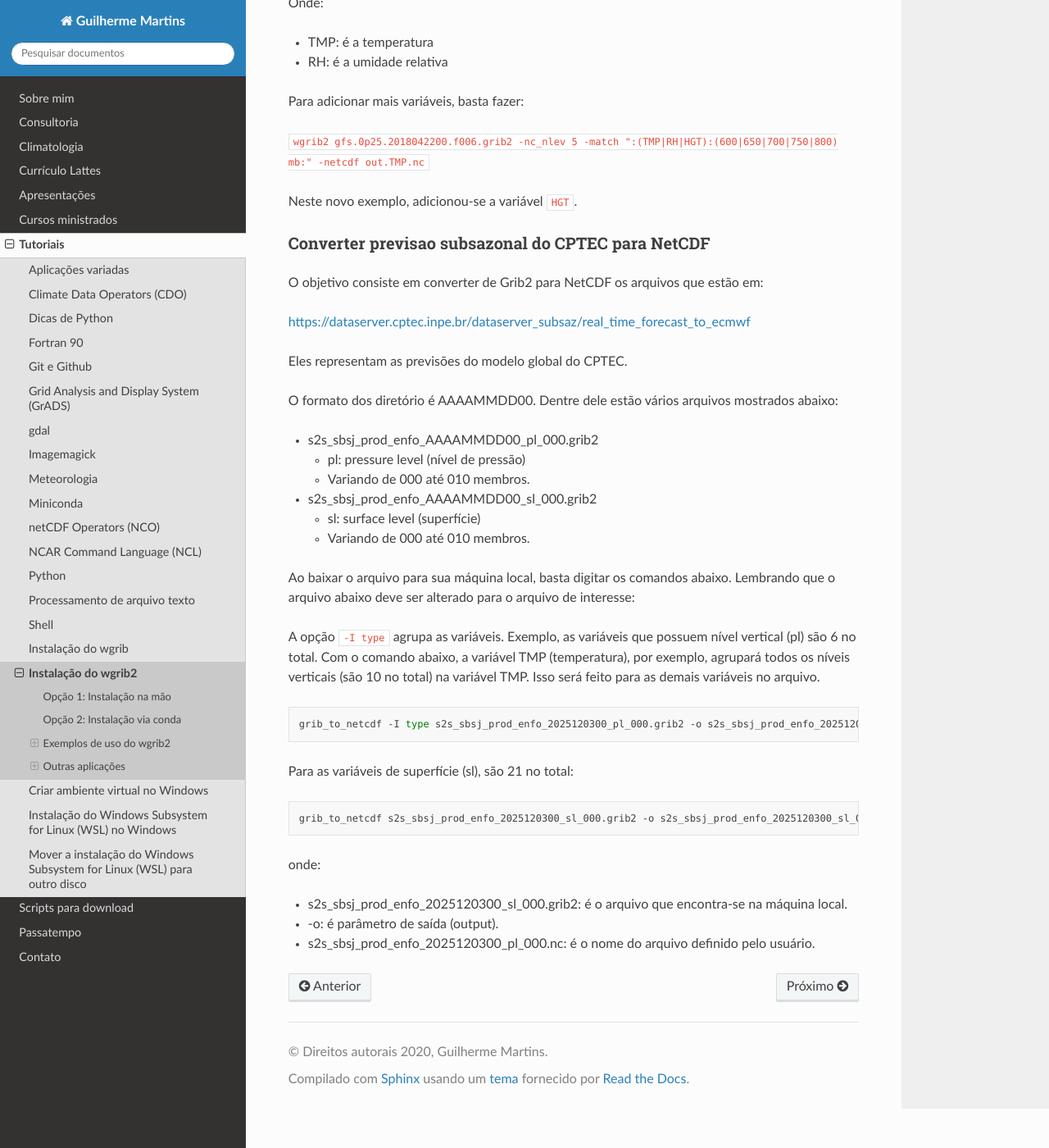
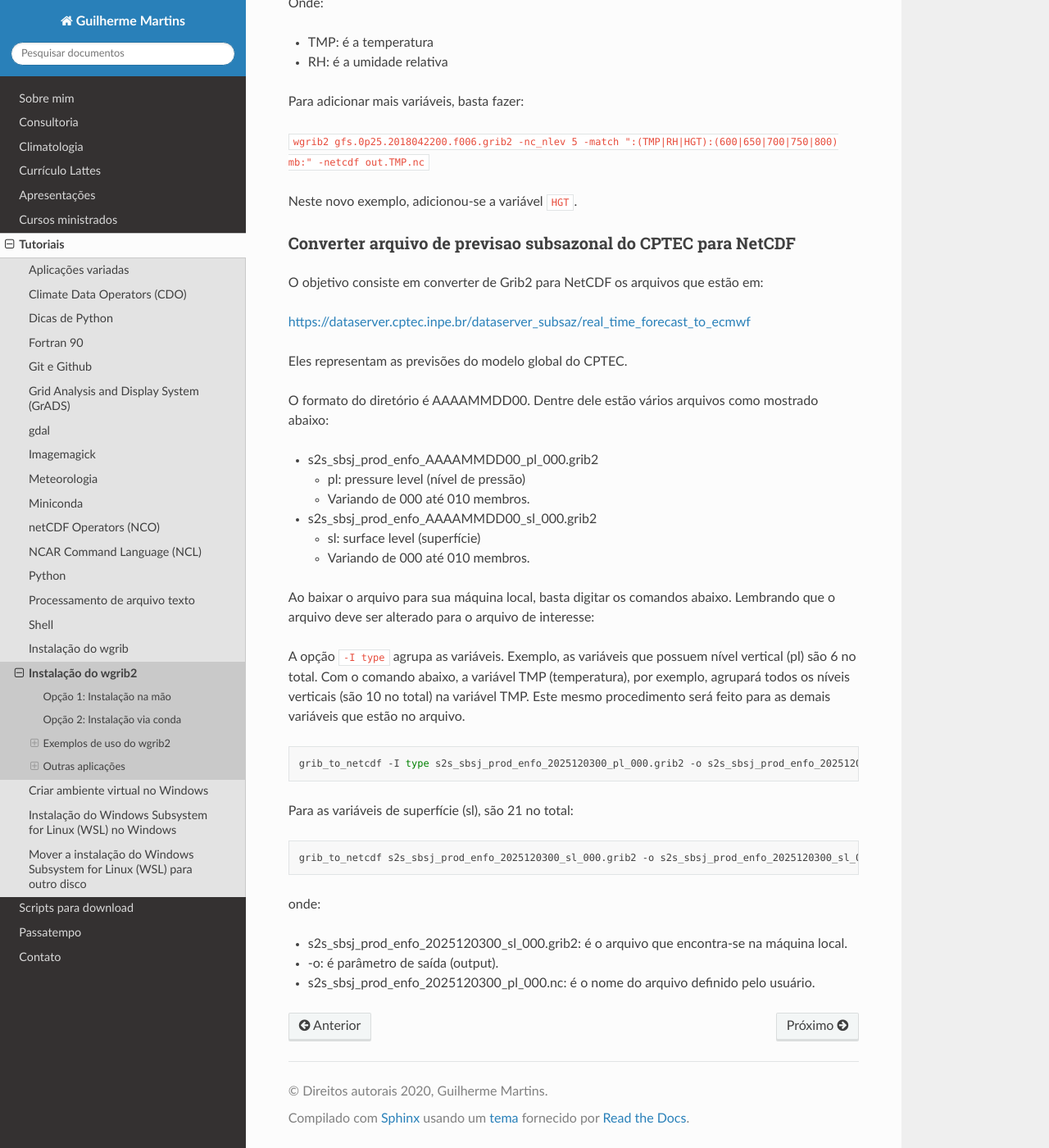
Before and after one commit to jgmsantos/homepage, a Sphinx documentation site: the page built from docs/pages/tutoriais/wgrib2.md, in a window 1280 px wide and 1400 px high, scrolled down 8463 px. Shown: the whole window at 82% size. Built offline with Sphinx 7.4.7 and the Read the Docs theme 3.1.0, drawn with Linux system fonts in a browser that asks for light colours; pages that are not in the unit, such as notebooks, are missing from menus.

Commit message:
Grib2 CPTEC-2

````diff
--- a/docs/index.rst
+++ b/docs/index.rst
@@ -42,7 +42,7 @@ Pois é, apresentei um breve resumo sobre a história de como cheguei até aqui
 
 Divirta-se!
 
-Última atualização: 09/01/2026.
+Última atualização: 13/01/2026.
 
 .. toctree::
    :hidden:
--- a/docs/pages/tutoriais/wgrib2.md
+++ b/docs/pages/tutoriais/wgrib2.md
@@ -330,7 +330,7 @@ Para adicionar mais variáveis, basta fazer:
 
 Neste novo exemplo, adicionou-se a variável ```HGT```.
 
-##### Converter previsao subsazonal do CPTEC para NetCDF
+##### Converter arquivo de previsao subsazonal do CPTEC para NetCDF
 
 O objetivo consiste em converter de Grib2 para NetCDF os arquivos que estão em:
 
@@ -338,7 +338,7 @@ O objetivo consiste em converter de Grib2 para NetCDF os arquivos que estão em:
 
 Eles representam as previsões do modelo global do CPTEC.
 
-O formato dos diretório é AAAAMMDD00. Dentre dele estão vários arquivos mostrados abaixo:
+O formato do diretório é AAAAMMDD00. Dentre dele estão vários arquivos como mostrado abaixo:
 
 * s2s_sbsj_prod_enfo_AAAAMMDD00_pl_000.grib2
   * pl: pressure level (nível de pressão)
@@ -348,9 +348,9 @@ O formato dos diretório é AAAAMMDD00. Dentre dele estão vários arquivos most
   * Variando de 000 até 010 membros.
 
 
-Ao baixar o arquivo para sua máquina local, basta digitar os comandos abaixo. Lembrando que o arquivo abaixo deve ser alterado para o arquivo de interesse:
+Ao baixar o arquivo para sua máquina local, basta digitar os comandos abaixo. Lembrando que o arquivo deve ser alterado para o arquivo de interesse:
 
-A opção ```-I type``` agrupa as variáveis. Exemplo, as variáveis que possuem nível vertical (pl) são 6 no total. Com o comando abaixo, a variável TMP (temperatura), por exemplo, agrupará todos os níveis verticais (são 10 no total) na variável TMP. Isso será feito para as demais variáveis no arquivo.
+A opção ```-I type``` agrupa as variáveis. Exemplo, as variáveis que possuem nível vertical (pl) são 6 no total. Com o comando abaixo, a variável TMP (temperatura), por exemplo, agrupará todos os níveis verticais (são 10 no total) na variável TMP. Este mesmo procedimento será feito para as demais variáveis que estão no arquivo.
 
 ```bash
 grib_to_netcdf -I type s2s_sbsj_prod_enfo_2025120300_pl_000.grib2 -o s2s_sbsj_prod_enfo_2025120300_pl_000.nc
````
